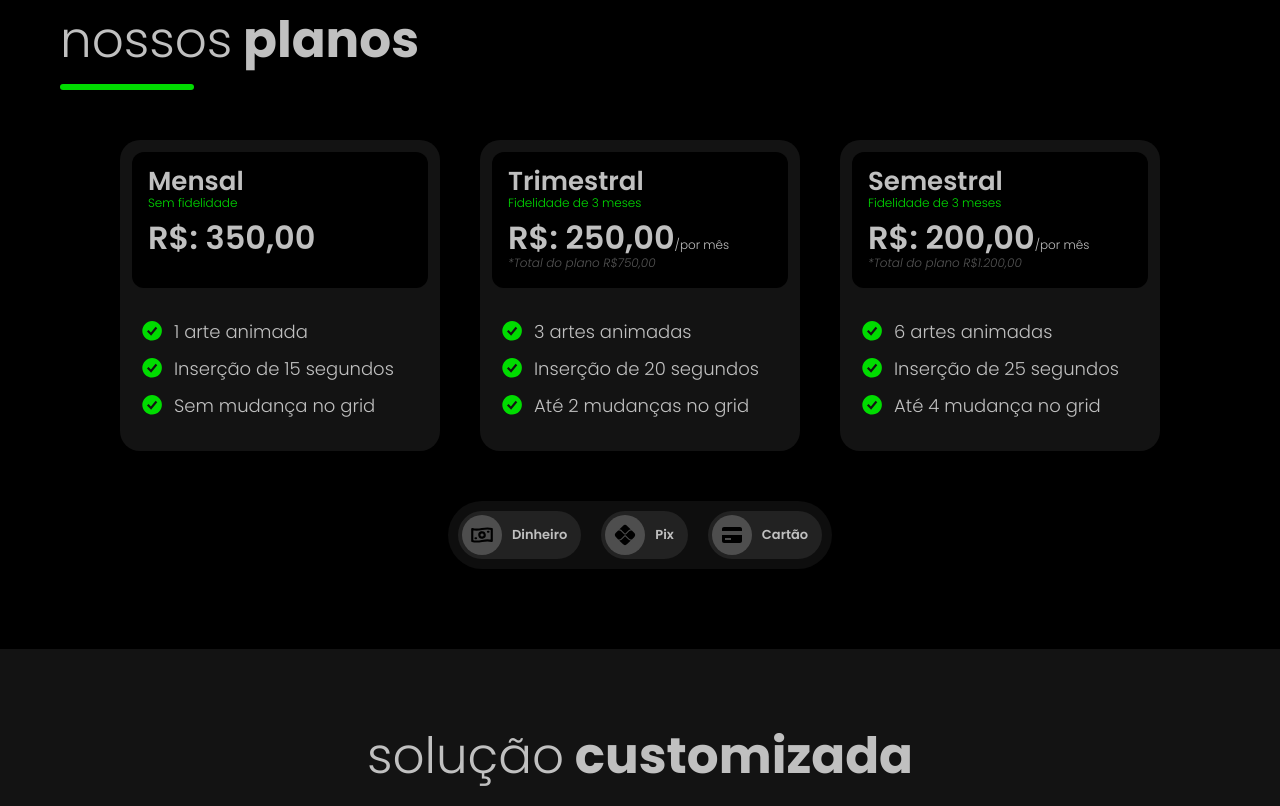
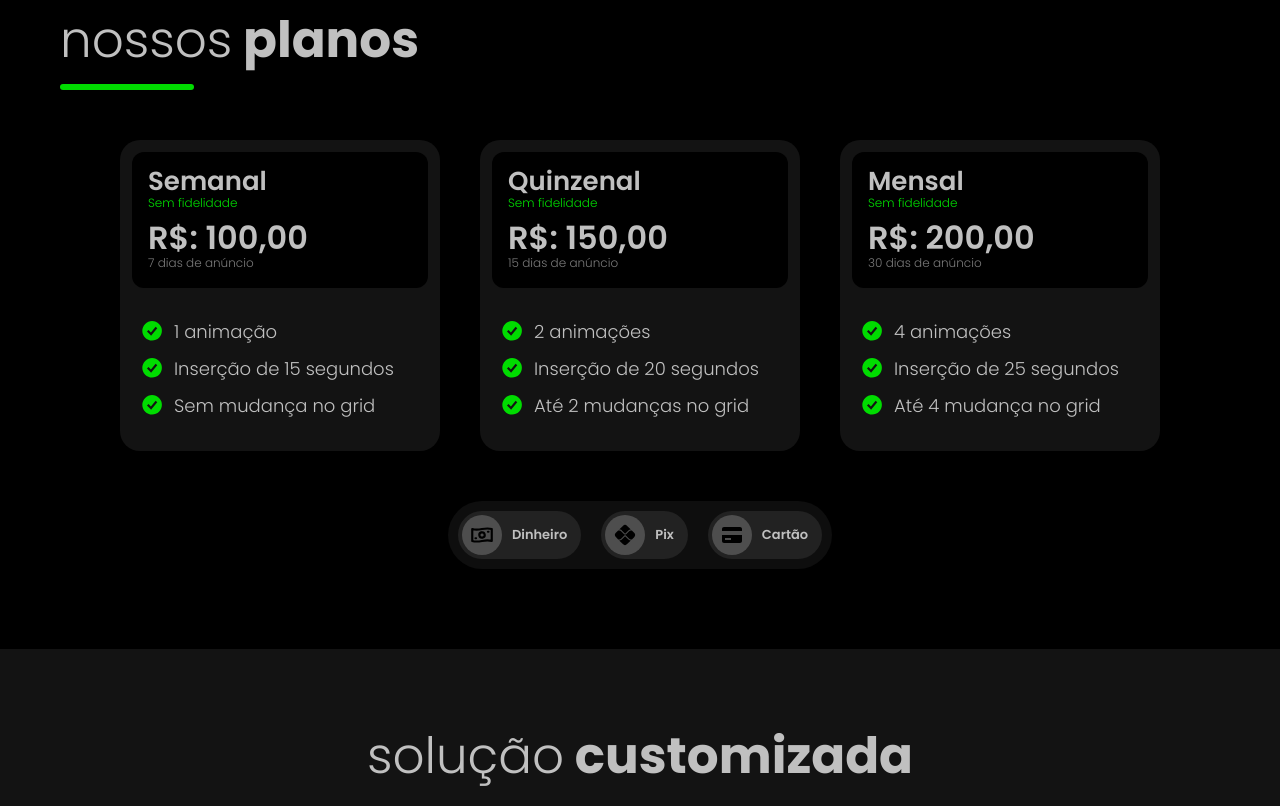
Before and after one commit to mateusdmc/LedVision, a website: page src/index.html in a window 1280 px wide. Shown: the part 914-1720 px from the top of the page. Drawn offline with Linux system fonts and the light colour scheme.

Commit message:
ajsute nos planos

```diff
--- a/src/index.html
+++ b/src/index.html
@@ -49,6 +49,31 @@
 
                 <div class="flex flex-col bg-[#131313] p-[12px] rounded-[20px] w-[320px] 2xl:w-[380px] hover:translate-y-[-12px] duration-150 ease-in-out">
                     <div class="flex flex-col bg-black p-[16px] rounded-[12px]">
+                        <h2 class="text-[#C0C0C0] font-poppins font-semibold text-[26px] leading-none 2xl:text-[40px]">Semanal</h2>
+                        <p class="text-[#00DC00] font-poppins font-light text-[12px] 2xl:text-[14px]">Sem fidelidade</p>
+                        <h3 class="text-[#C0C0C0] font-poppins font-semibold text-[32px] mt-[10px] leading-none 2xl:text-[42px]">R$: 100,00</h3>
+                        <p class="text-[#7a7a7a] font-poppins font-light text-[12px]">7 dias de anúncio</p>
+                    </div>
+                    <div class="flex flex-col gap-[10px] mt-[30px] ml-[14px] text-[#C0C0C0] font-poppins font-light text-[18px] lg:ml-[10px] 2xl:ml-[18px]">
+                        <div class="flex gap-[12px] flex-row items-center">
+                            <img src="assets/img/icon-chek.svg" alt="icon-check" class="w-[20px]">
+                            <p>1 animação</p>
+                        </div>
+                        <div class="flex gap-[12px] flex-row items-center">
+                            <img src="assets/img/icon-chek.svg" alt="icon-check" class="w-[20px]">
+                            <p>Inserção de 15 segundos</p>
+                        </div>
+                        <div class="flex gap-[12px] flex-row items-center">
+                            <img src="assets/img/icon-chek.svg" alt="icon-check" class="w-[20px]">
+                            <p>Sem mudança no grid</p>
+                        </div>
+                    </div>
+                    <div class="flex justify-center mb-[20px]">
+                    </div>
+                </div>
+
+                <!-- <div class="flex flex-col bg-[#131313] p-[12px] rounded-[20px] w-[320px] 2xl:w-[380px] hover:translate-y-[-12px] duration-150 ease-in-out">
+                    <div class="flex flex-col bg-black p-[16px] rounded-[12px]">
                         <h2 class="text-[#C0C0C0] font-poppins font-semibold text-[26px] leading-none 2xl:text-[40px]">Mensal</h2>
                         <p class="text-[#00DC00] font-poppins font-light text-[12px] 2xl:text-[14px]">Sem fidelidade</p>
                         <h3 class="text-[#C0C0C0] font-poppins font-semibold text-[32px] mt-[10px] leading-none 2xl:text-[42px]">R$: 350,00</h3>
@@ -69,13 +94,36 @@
                         </div>
                     </div>
                     <div class="flex justify-center mb-[20px]">
-                        <!-- <a href="https://wa.me/5589999158222?text=Olá%2C%20gostaria%20de%20obter%20mais%20informaç%C3%B5es%20a%20respeito%20do%20plano%3A%20%2AMensal%2A" target="_blank" class="text-black">
-                            <div class="w-[220px] h-[50px] bg-[#808080] flex justify-center items-center rounded-[6px] font-poppins font-semibold hover:bg-[#00DC00]">Escolher plano</div>
-                        </a> -->
+                    </div>
+                </div> -->
+
+                <div class="flex flex-col bg-[#131313] p-[12px] rounded-[20px] w-[320px] 2xl:w-[380px] hover:translate-y-[-12px] duration-150 ease-in-out">
+                    <div class="flex flex-col bg-black p-[16px] rounded-[12px]">
+                        <h2 class="text-[#C0C0C0] font-poppins font-semibold text-[26px] leading-none 2xl:text-[40px]">Quinzenal</h2>
+                        <p class="text-[#00DC00] font-poppins font-light text-[12px] 2xl:text-[14px]">Sem fidelidade</p>
+                        <h3 class="text-[#C0C0C0] font-poppins font-semibold text-[32px] mt-[10px] leading-none 2xl:text-[42px]">R$: 150,00</h3>
+                        <p class="text-[#7a7a7a] font-poppins font-light text-[12px]">15 dias de anúncio</p>
+
+                    </div>
+                    <div class="flex flex-col gap-[10px] mt-[30px] ml-[14px] text-[#C0C0C0] font-poppins font-light text-[18px] lg:ml-[10px] 2xl:ml-[18px]">
+                        <div class="flex gap-[12px] flex-row items-center">
+                            <img src="assets/img/icon-chek.svg" alt="icon-check" class="w-[20px]">
+                            <p>2 animações</p>
+                        </div>
+                        <div class="flex gap-[12px] flex-row items-center">
+                            <img src="assets/img/icon-chek.svg" alt="icon-check" class="w-[20px]">
+                            <p>Inserção de 20 segundos</p>
+                        </div>
+                        <div class="flex gap-[12px] flex-row items-center">
+                            <img src="assets/img/icon-chek.svg" alt="icon-check" class="w-[20px]">
+                            <p>Até 2 mudanças no grid</p>
+                        </div>
+                    </div>
+                    <div class="flex justify-center mb-[20px]">
                     </div>
                 </div>
 
-                <div class="flex flex-col bg-[#131313] p-[12px] rounded-[20px] w-[320px] 2xl:w-[380px] hover:translate-y-[-12px] duration-150 ease-in-out">
+                <!-- <div class="flex flex-col bg-[#131313] p-[12px] rounded-[20px] w-[320px] 2xl:w-[380px] hover:translate-y-[-12px] duration-150 ease-in-out">
                     <div class="flex flex-col bg-black p-[16px] rounded-[12px]">
                         <h2 class="text-[#C0C0C0] font-poppins font-semibold text-[26px] leading-none 2xl:text-[40px]">Trimestral</h2>
                         <p class="text-[#00DC00] font-poppins font-light text-[12px] 2xl:text-[14px]">Fidelidade de 3 meses</p>
@@ -98,13 +146,38 @@
                         </div>
                     </div>
                     <div class="flex justify-center mb-[20px]">
-                        <!-- <a href="https://wa.me/5589999158222?text=Olá%2C%20gostaria%20de%20obter%20mais%20informaç%C3%B5es%20a%20respeito%20do%20plano%3A%20%2ATrimestral%2A" target="_blank" class="text-black">
+                    </div>
+                </div> -->
+
+                <div class="flex flex-col bg-[#131313] p-[12px] rounded-[20px] w-[320px] 2xl:w-[380px] hover:translate-y-[-12px] duration-150 ease-in-out">
+                    <div class="flex flex-col bg-black p-[16px] rounded-[12px]">
+                        <h2 class="text-[#C0C0C0] font-poppins font-semibold text-[26px] leading-none 2xl:text-[40px]">Mensal</h2>
+                        <p class="text-[#00DC00] font-poppins font-light text-[12px] 2xl:text-[14px]">Sem fidelidade</p>
+                        <h3 class="text-[#C0C0C0] font-poppins font-semibold text-[32px] mt-[10px] leading-none 2xl:text-[42px]">R$: 200,00</h3>
+                        <p class="text-[#7a7a7a] font-poppins font-light text-[12px]">30 dias de anúncio</p>
+
+                    </div>
+                    <div class="flex flex-col gap-[10px] mt-[30px] ml-[14px] text-[#C0C0C0] font-poppins font-light text-[18px] lg:ml-[10px] 2xl:ml-[18px]">
+                        <div class="flex gap-[12px] flex-row items-center">
+                            <img src="assets/img/icon-chek.svg" alt="icon-check" class="w-[20px]">
+                            <p>4 animações</p>
+                        </div>
+                        <div class="flex gap-[12px] flex-row items-center">
+                            <img src="assets/img/icon-chek.svg" alt="icon-check" class="w-[20px]">
+                            <p>Inserção de 25 segundos</p>
+                        </div>
+                        <div class="flex gap-[12px] flex-row items-center">
+                            <img src="assets/img/icon-chek.svg" alt="icon-check" class="w-[20px]">
+                            <p>Até 4 mudança no grid</p>
+                        </div>
+                    </div>
+                    <div class="flex justify-center mb-[20px]">
+                        <!-- <a href="https://wa.me/5589999158222?text=Olá%2C%20gostaria%20de%20obter%20mais%20informaç%C3%B5es%20a%20respeito%20do%20plano%3A%20%2ASemestral%2A" target="_blank" class="text-black">
                             <div class="w-[220px] h-[50px] bg-[#808080] flex justify-center items-center rounded-[6px] font-poppins font-semibold hover:bg-[#00DC00]">Escolher plano</div>
                         </a> -->
                     </div>
                 </div>
-
-                <div class="flex flex-col bg-[#131313] p-[12px] rounded-[20px] w-[320px] 2xl:w-[380px] hover:translate-y-[-12px] duration-150 ease-in-out">
+                <!-- <div class="flex flex-col bg-[#131313] p-[12px] rounded-[20px] w-[320px] 2xl:w-[380px] hover:translate-y-[-12px] duration-150 ease-in-out">
                     <div class="flex flex-col bg-black p-[16px] rounded-[12px]">
                         <h2 class="text-[#C0C0C0] font-poppins font-semibold text-[26px] leading-none 2xl:text-[40px]">Semestral</h2>
                         <p class="text-[#00DC00] font-poppins font-light text-[12px] 2xl:text-[14px]">Fidelidade de 3 meses</p>
@@ -127,11 +200,8 @@
                         </div>
                     </div>
                     <div class="flex justify-center mb-[20px]">
-                        <!-- <a href="https://wa.me/5589999158222?text=Olá%2C%20gostaria%20de%20obter%20mais%20informaç%C3%B5es%20a%20respeito%20do%20plano%3A%20%2ASemestral%2A" target="_blank" class="text-black">
-                            <div class="w-[220px] h-[50px] bg-[#808080] flex justify-center items-center rounded-[6px] font-poppins font-semibold hover:bg-[#00DC00]">Escolher plano</div>
-                        </a> -->
                     </div>
-                </div>
+                </div> -->
 
             </div>
 
@@ -191,15 +261,15 @@
                 </div>
                 <div class="flex flex-row gap-[12px] items-start text-[#C0C0C0] font-poppins font-normal text-[22px] leading-[26px] mb-[20px]">
                     <img src="assets/img/seta.svg" alt="" class="w-[20px] mt-[4px]">
-                    <p>Funcionamento (segunda a sexta) <span class="text-[#00DC00] font-bold">6h às 13h</span> e <span class="text-[#00DC00] font-bold">16h às 23h</span>;</p>
+                    <p>Funcionamento (segunda a sexta) <span class="text-[#00DC00] font-bold">16h às 23h</span>;</p>
                 </div>
                 <div class="flex flex-row gap-[12px] items-start text-[#C0C0C0] font-poppins font-normal text-[22px] leading-[26px] mb-[20px]">
                     <img src="assets/img/seta.svg" alt="" class="w-[20px] mt-[4px]">
-                    <p>Funcionamento (sábado e domingo) <span class="text-[#00DC00] font-bold">6h às 00h</span>;</p>
+                    <p>Funcionamento (sábado e domingo) <span class="text-[#00DC00] font-bold">7h às 00h</span>;</p>
                 </div>
                 <div class="flex flex-row gap-[12px] items-start text-[#C0C0C0] font-poppins font-normal text-[22px] leading-[26px] mb-[20px]">
                     <img src="assets/img/seta.svg" alt="" class="w-[20px] mt-[4px]">
-                    <p><span class="text-[#00DC00] font-bold">Horário prolongado</span> em dias de evento e datas festivas;</p>
+                    <p><span class="text-[#00DC00] font-bold">Horário prolongado</span> em datas festivas;</p>
                 </div>
                 <div class="flex flex-row gap-[12px] items-start text-[#C0C0C0] font-poppins font-normal text-[22px] leading-[26px] mb-[20px]">
                     <img src="assets/img/seta.svg" alt="" class="w-[20px] mt-[4px]">
```
Also changed, not shown: src/output.css.
